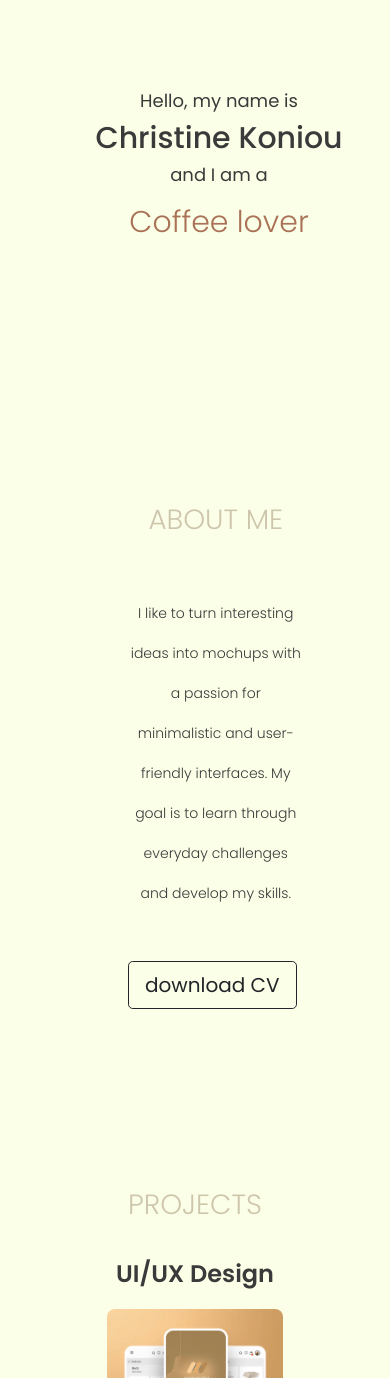
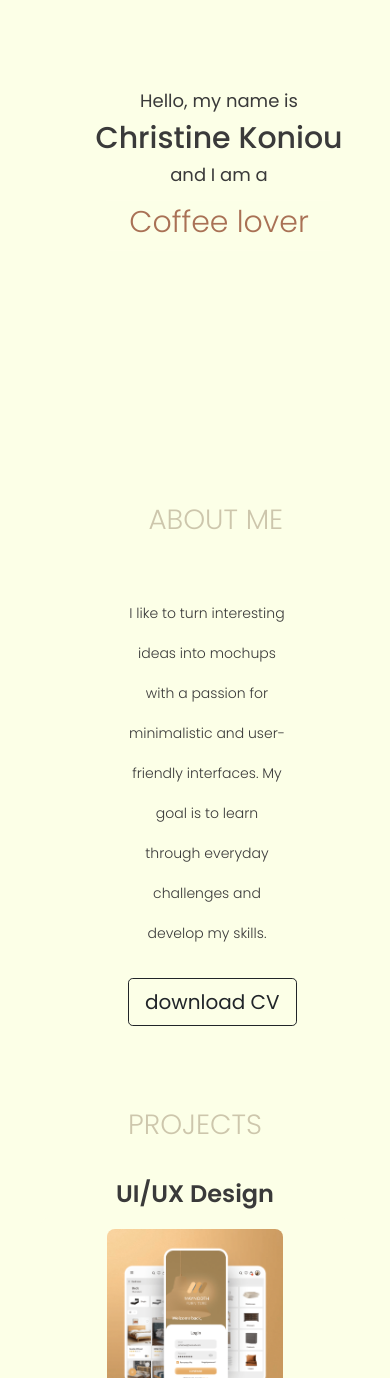
Before and after one commit to christineekn/portfolio, a React (Create React App) app: page / in a window 390 px wide. Shown: the top 1378 px of the page. Built offline with nearby package versions, Linux system fonts and the light colour scheme.

Commit message:
responsive/about

```diff
--- a/src/components/about/About.css
+++ b/src/components/about/About.css
@@ -42,10 +42,10 @@
 
 @media screen and (max-width:480px) {
 
-    .a-desc {
-        margin-bottom: 3rem;
+    .a-left {
+        /* width: 100%; */
+        /* height: 100%; */
     }
-
     .a-desc-left-wrapper {
         margin-top: 15rem;
         margin-bottom: 5rem;
@@ -58,8 +58,8 @@
 
 
     .a-bio-short {
-        width: auto;
-        /* height: 50%; */
+        /* width: 100%; */
+        height: 50%;
         font-size: 14px;
         text-align: center;
         justify-content: center;
```
